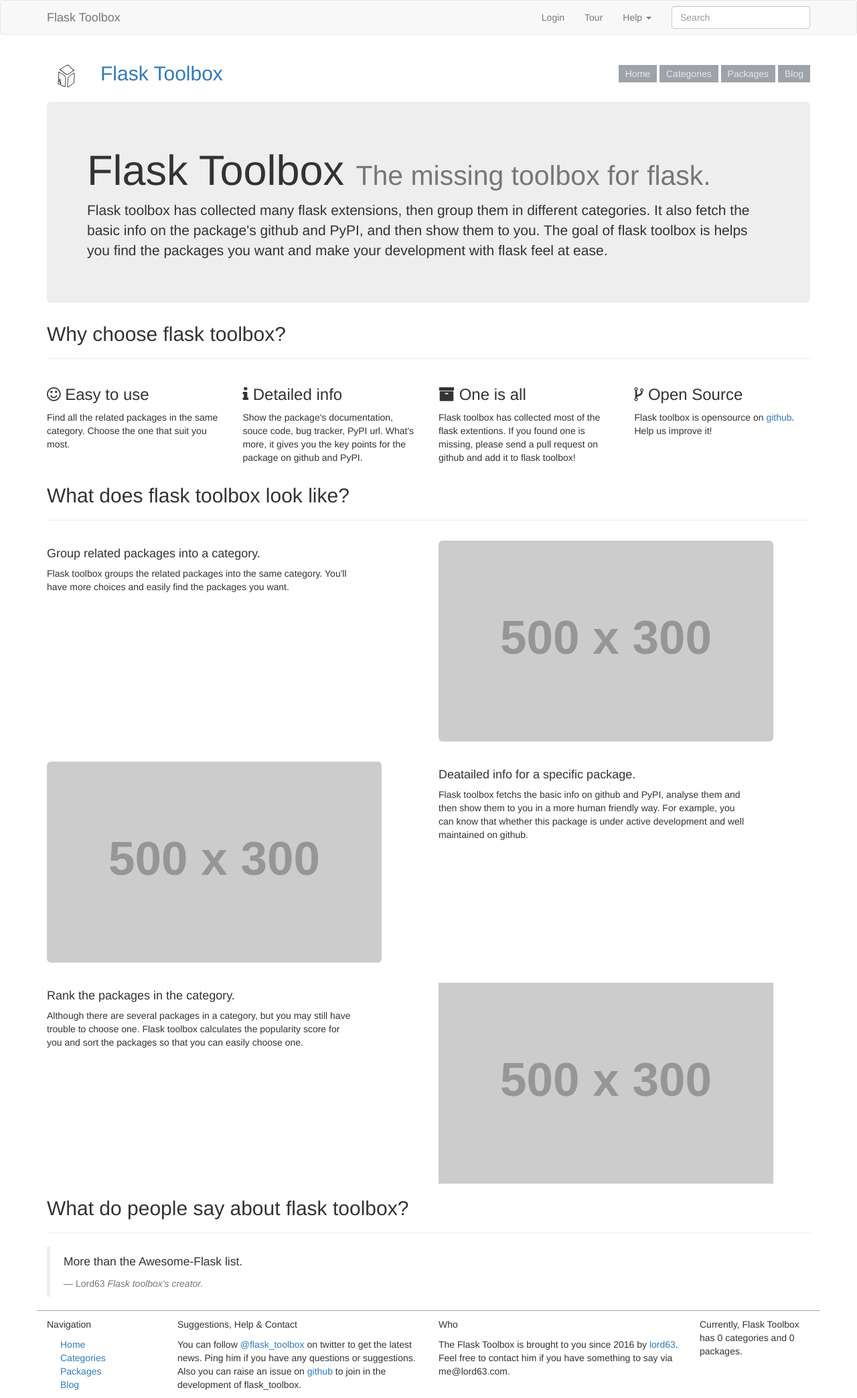
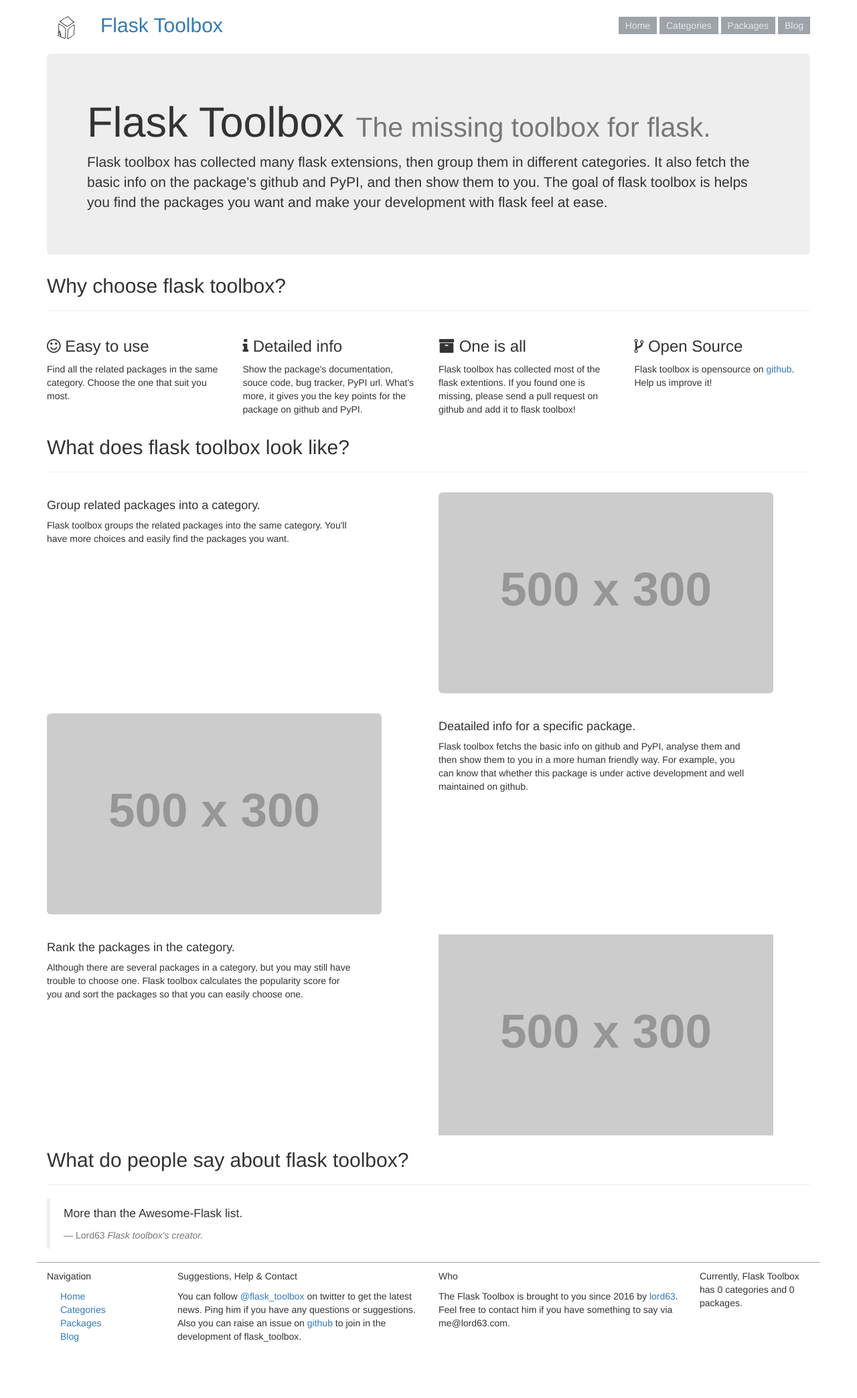
Before and after one commit to lord63/flask_toolbox, a Flask app: page / in a window 1280 px wide. Shown: the whole page at 67% size. After the commit the page ends 2003 px from the top, so only its background shows below. Run offline with Flask 2, Linux system fonts and the light colour scheme; grey boxes labelled with a size stand in for pictures from a placeholder-image service; data that the repository does not hold is empty; parts of the project's set-up code (start-up, migrations or seed data) failed here and were passed over; some libraries are stand-ins or nearby versions.

Commit message:
Remove navbar in the header

```diff
--- a/flask_toolbox/web/templates/header.html
+++ b/flask_toolbox/web/templates/header.html
@@ -1,44 +1,3 @@
-<nav class="navbar navbar-default">
-  <div class="container">
-    <!-- Brand and toggle get grouped for better mobile display -->
-    <div class="navbar-header">
-      <button type="button" class="navbar-toggle collapsed" data-toggle="collapse" data-target="#bs-navbar-collapse-1" aria-expanded="false">
-        <span class="sr-only">Toggle navigation</span>
-        <span class="icon-bar"></span>
-        <span class="icon-bar"></span>
-        <span class="icon-bar"></span>
-      </button>
-      <a class="navbar-brand" href="#">Flask Toolbox</a>
-    </div>
-
-    <!-- Collect the nav links, forms, and other content for toggling -->
-    <div class="collapse navbar-collapse" id="bs-navbar-collapse-1">
-      <form class="navbar-form navbar-right" role="search">
-        <div class="form-group">
-          <input type="text" class="form-control" placeholder="Search">
-        </div>
-      </form>
-      <ul class="nav navbar-nav navbar-right">
-        <li><a href="#">Login</a></li>
-        <li><a href="#">Tour</a></li>
-        <li class="dropdown">
-          <a href="#" class="dropdown-toggle" data-toggle="dropdown" role="button" aria-haspopup="true" aria-expanded="false">Help <span class="caret"></span></a>
-          <ul class="dropdown-menu">
-            <li class="dropdown-header">Bar</li>
-            <li><a href="#">blablabla.</a></li>
-            <li role="separator" class="divider"></li>
-            <li class="dropdown-header">Foo</li>
-            <li><a href="#">Another action</a></li>
-            <li role="separator" class="divider"></li>
-            <li class="dropdown-header">Foo</li>
-            <li><a href="#">Something else here</a></li>
-          </ul>
-        </li>
-      </ul>
-    </div><!-- /.navbar-collapse -->
-  </div><!-- /.container-fluid -->
-</nav>
-
 <div class="container">
   <div class="row">
     <div id="logo" class="col-md-4">
```
